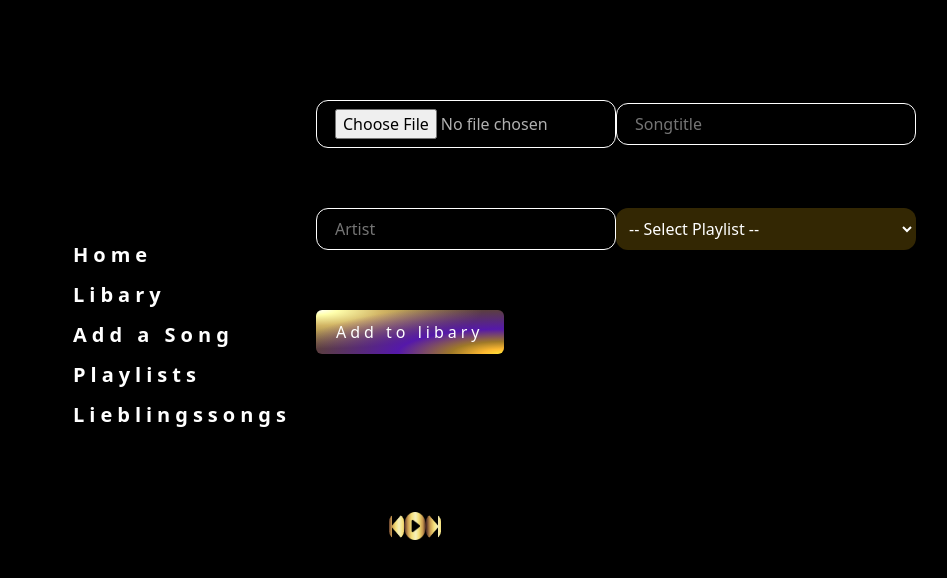
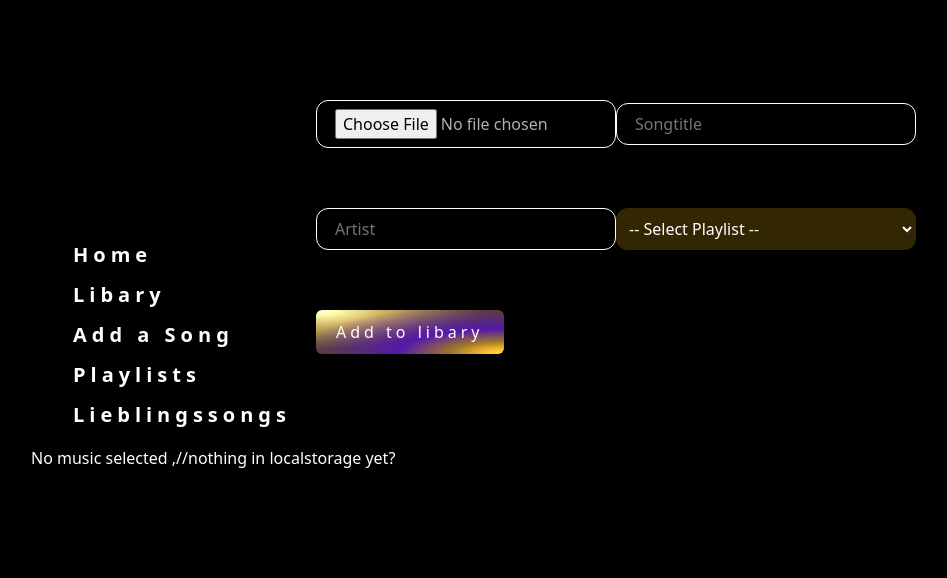
Before and after one commit to BernadetteCh/musicapp, a React (Create React App) app in the folder musicplayer/: page /addSong in a window 1280 px wide. Shown: the top 578 px of the page, without its empty margins (51-998 px from the left). Built offline with nearby package versions, Linux system fonts and the light colour scheme.

Commit message:
Create conditional render for first rendering

```diff
--- a/musicplayer/src/AudioPlayer/AudioPlayer.js
+++ b/musicplayer/src/AudioPlayer/AudioPlayer.js
@@ -28,6 +28,7 @@ const AudioPlayer = ({ sameRender, playorpause, songId }) => {
   // //     audioElem.currentTime = 0;
   // //   }
   // // }, [songId]);
+
   useEffect(() => {
     if (playorpause == true && music !== "") {
       audioElem.current.play();
@@ -49,6 +50,13 @@ const AudioPlayer = ({ sameRender, playorpause, songId }) => {
     sameRender(boolean);
   };
 
+  if (playorpause === undefined) {
+    return (
+      <div style={{ color: "white" }}>
+        No music selected ,//nothing in localstorage yet?
+      </div>
+    );
+  } else {
     return (
       <div className="audioplayer-container">
         <figure>
@@ -67,6 +75,7 @@ const AudioPlayer = ({ sameRender, playorpause, songId }) => {
         ></img>
       </div>
     );
+  }
 };
 
 export default AudioPlayer;
```
Lines whose indentation alone changed are shown as unchanged.
